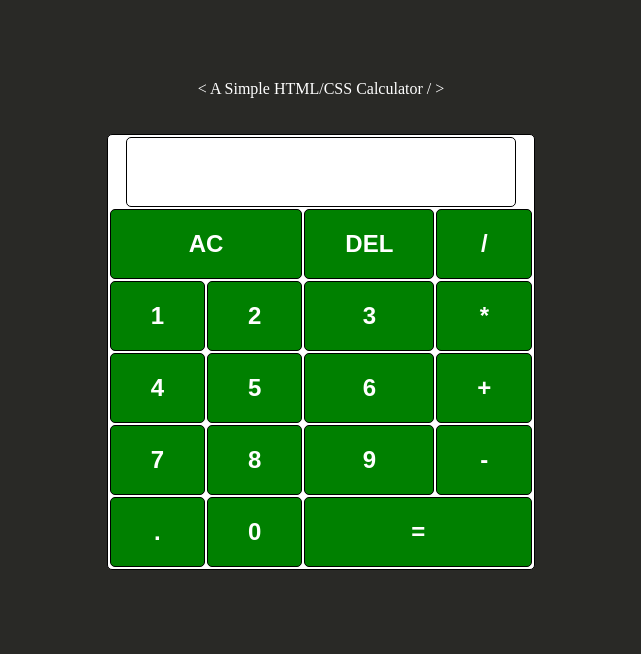
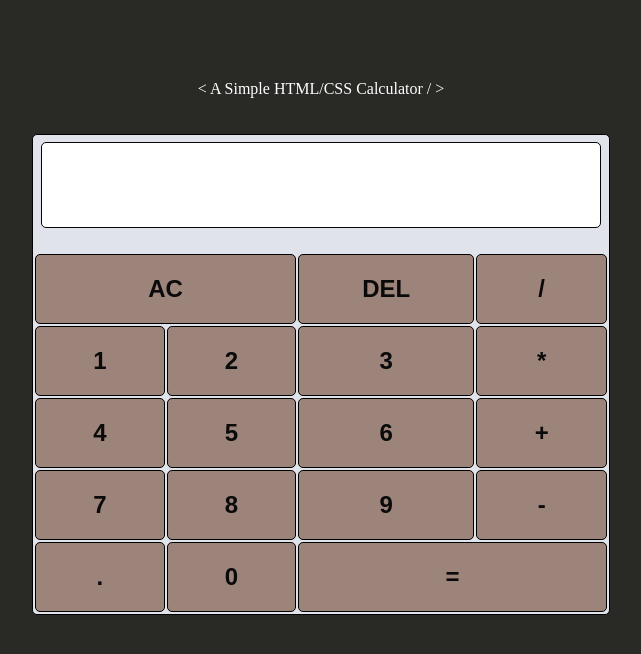
Before and after one commit to Danielif7-yz/Calculator-1, a plain HTML site: page index.html in a window 1280 px wide. Shown: the whole page, without its empty margins (319-960 px from the left). Drawn offline with Linux system fonts and the light colour scheme.

Commit message:
Second commit

```diff
--- a/script.js
+++ b/script.js
@@ -32,8 +32,9 @@ cal.onkeyup = function(event) {
 
 function solve() {
     let x = document.getElementById("result").value
-    let y = math.evaluate(x)
+    let y = eval(x)
     document.getElementById("result").value = y
+    return y
 
 }
 
@@ -46,6 +47,6 @@ function clr() {
 }
 
 function del() {
-    document.getElementById("result").value = " "
+    document.getElementById('result').value = document.getElementById('result').value.slice(0, -1) /*This deletes the digits one by one */
 
 }
--- a/syle.css
+++ b/syle.css
@@ -15,21 +15,38 @@ p {
 }
 
 table {
-    background-color: white;
+    background-color: rgb(224, 227, 233);
     margin: auto;
-    /* width: 20em; */
     border: 1px solid black;
     border-radius: 5px;
-    /* height: 30em; */
-    margin-left: auto;
-    margin-right: auto;
+    height: 50%;
+    /* margin-left: auto;
+    margin-right: auto; */
+}
+
+#result {
+    width: 98%;
+    margin: 0.3rem;
+    text-align: right;
+    font-size: 2.4em;
+    text-align: right;
+    border: 1px solid rgb(5, 5, 5);
+    padding-top: 1.5rem;
+    padding-bottom: 1rem;
+    padding-right: 1rem;
+    margin-bottom: 1.5rem;
+}
+
+.calcu {
+    width: 370px;
+    height: 50%;
 }
 
 input[type="button"] {
     width: 100%;
     padding: 20px 40px;
-    background-color: green;
-    color: white;
+    background-color: #754f39a1;
+    color: rgb(10, 10, 10);
     font-size: 24px;
     font-weight: bold;
     border: 1px solid black;
```
Also changed, not shown: index.html (+0 -2 lines).
